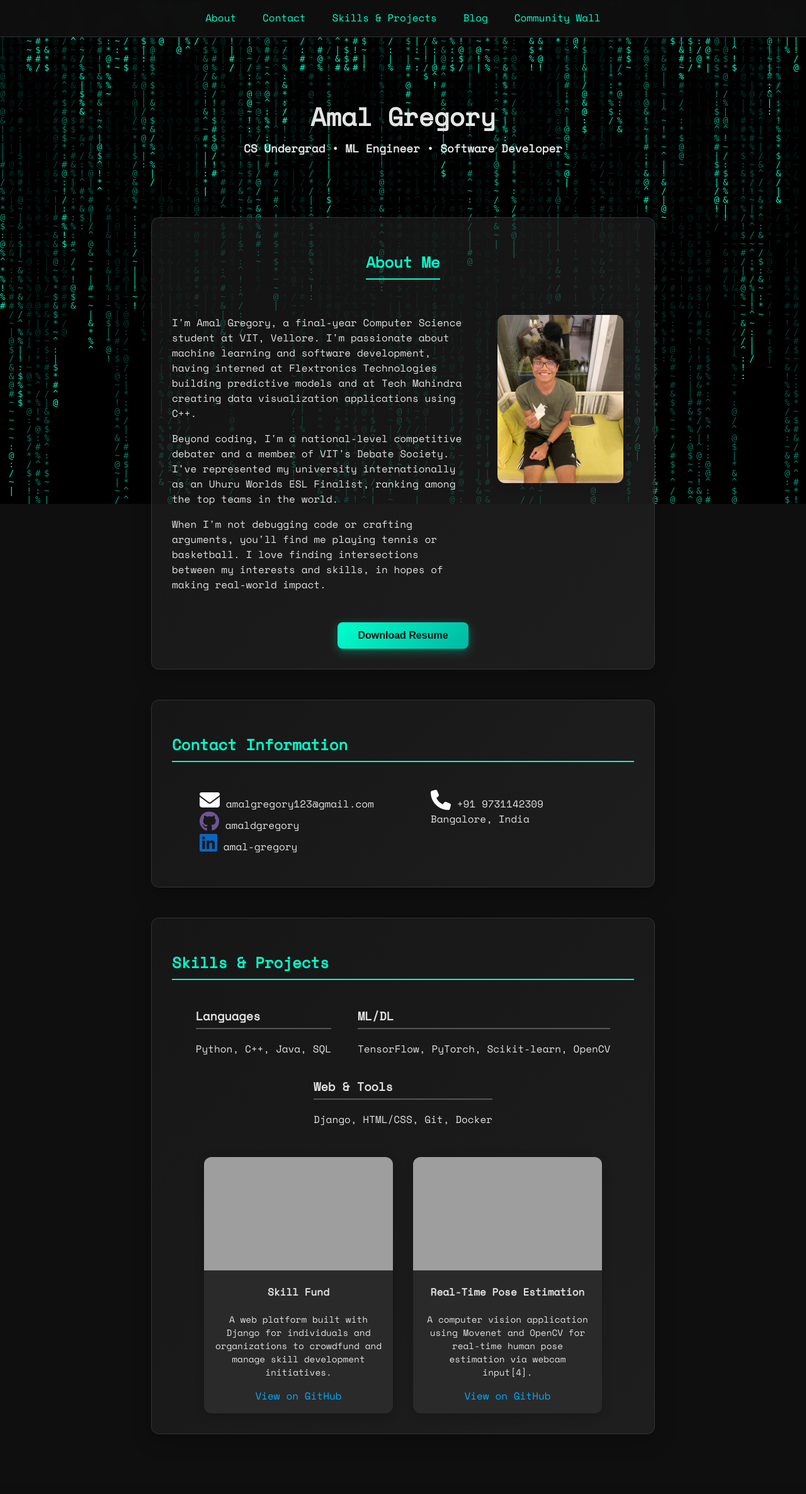
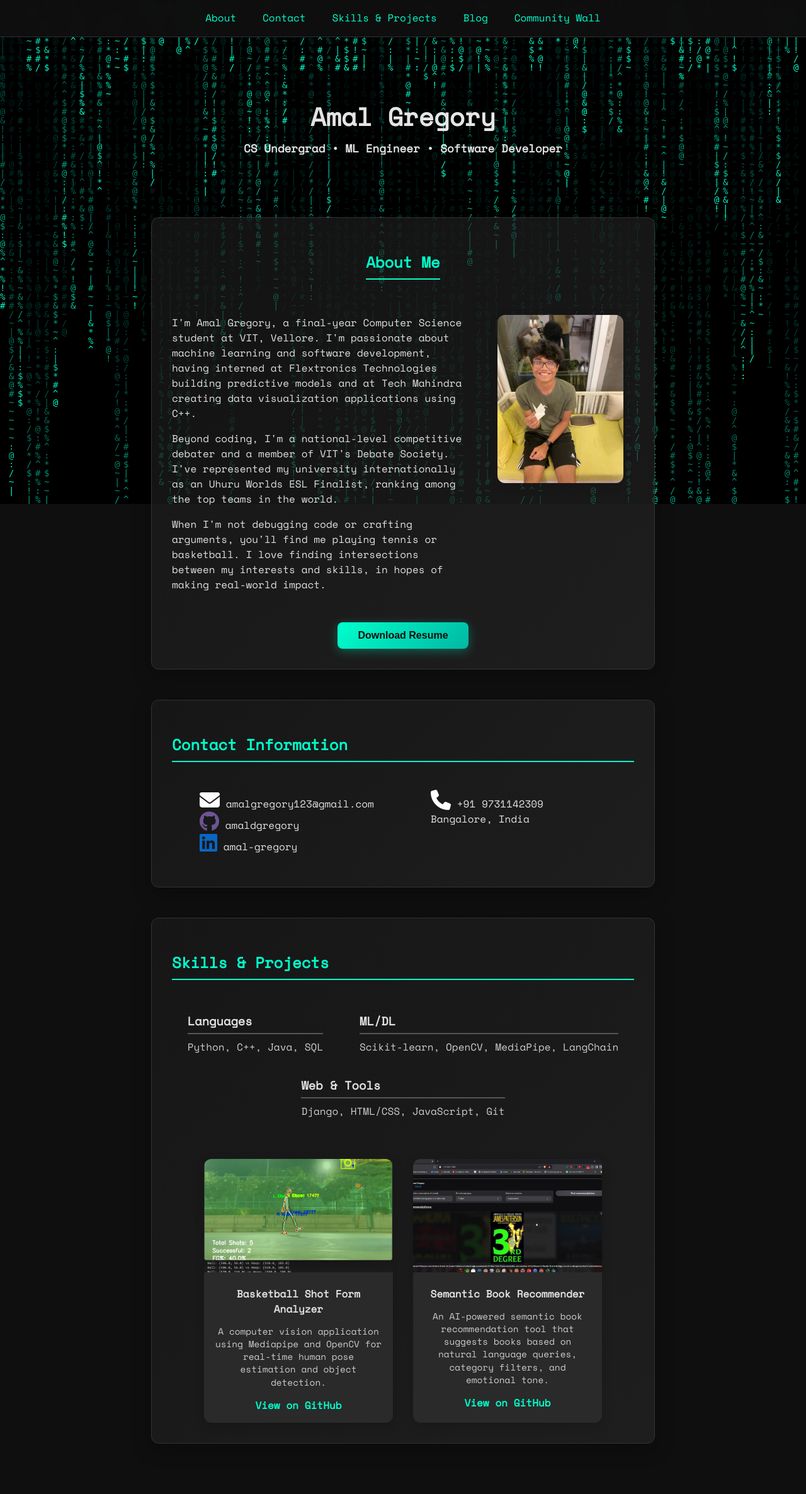
Before and after one commit to amaldgregory/portfolio_website, a Django app: page / in a window 1280 px wide. Shown: the whole page at 63% size. Before the commit the page ends 2277 px from the top, so only its background shows below. Run offline with Django 5.2, Linux system fonts and the light colour scheme; grey boxes are pictures that could not be loaded.

Commit message:
fixing home page

```diff
--- a/static/css/base.css
+++ b/static/css/base.css
@@ -160,3 +160,87 @@ button:hover {
 html {
   scroll-behavior: smooth;
 }
+
+
+/* Skills & Projects */
+#skills h2 {
+    margin-bottom: 2rem; /* Adds space between the title and the content */
+}
+
+.skills-list {
+    margin-bottom: 3rem; /* Increased space before projects */
+    text-align: center;
+}
+
+.skill-category {
+    display: inline-block;
+    vertical-align: top; /* Ensures alignment if descriptions have different lengths */
+    text-align: left;
+    margin: 0 1.5rem 1rem; /* Added bottom margin for responsiveness */
+}
+
+.skill-category h3 {
+    border-bottom: 2px solid #555;
+    padding-bottom: 5px;
+    margin-bottom: 0.5rem;
+}
+
+.skill-category p {
+    margin: 0;
+    color: #ccc;
+}
+
+.projects-container {
+    display: flex;
+    justify-content: center;
+    gap: 2rem;
+    flex-wrap: wrap;
+}
+
+.project-card {
+    background-color: #2a2a2a;
+    border-radius: 12px;
+    box-shadow: 0 4px 16px rgba(0,0,0,0.2);
+    overflow: hidden;
+    max-width: 300px;
+    text-align: center;
+    transition: transform 0.3s ease, box-shadow 0.3s ease; /* Smooth transition for hover */
+}
+
+/* A nice hover effect for the cards */
+.project-card:hover {
+    transform: translateY(-5px);
+    box-shadow: 0 8px 24px rgba(0,0,0,0.3);
+}
+
+.project-card img {
+    width: 100%;
+    height: 180px;
+    object-fit: cover; /* Ensures the image covers the area without distortion */
+}
+
+.project-card-content {
+    padding: 1rem;
+}
+
+.project-card h4 {
+    margin-top: 0;
+    margin-bottom: 0.5rem;
+}
+
+.project-card p {
+    font-size: 0.9rem;
+    color: #ccc; /* A slightly softer color for the description text */
+    line-height: 1.4;
+}
+
+.project-card a {
+    text-decoration: none;
+    color: #00ffcc;
+    font-weight: bold;
+    transition: color 0.2s ease;
+}
+
+.project-card a:hover {
+    color: #ffffff; /* Brightens the link on hover */
+}
--- a/templates/home.html
+++ b/templates/home.html
@@ -93,47 +93,49 @@
             </div>
         </section>
 
-        <section id="skills">
+                <section id="skills">
             <h2>Skills & Projects</h2>
-            <div style="margin-bottom: 2rem; text-align: center;">
-                <div style="display: inline-block; text-align: left; margin: 0 1rem;">
-                    <h3 style="border-bottom: 2px solid #555; padding-bottom: 5px;">Languages</h3>
+
+            <div class="skills-list">
+                <div class="skill-category">
+                    <h3>Languages</h3>
                     <p>Python, C++, Java, SQL</p>
                 </div>
-                <div style="display: inline-block; text-align: left; margin: 0 1rem;">
-                    <h3 style="border-bottom: 2px solid #555; padding-bottom: 5px;">ML/DL</h3>
-                    <p>TensorFlow, PyTorch, Scikit-learn, OpenCV</p>
+                <div class="skill-category">
+                    <h3>ML/DL</h3>
+                    <p>Scikit-learn, OpenCV, MediaPipe, LangChain</p>
                 </div>
-                <div style="display: inline-block; text-align: left; margin: 0 1rem;">
-                    <h3 style="border-bottom: 2px solid #555; padding-bottom: 5px;">Web & Tools</h3>
-                    <p>Django, HTML/CSS, Git, Docker</p>
+                <div class="skill-category">
+                    <h3>Web & Tools</h3>
+                    <p>Django, HTML/CSS, JavaScript, Git</p>
                 </div>
             </div>
 
-            <div class="projects-container" style="display: flex; justify-content: center; gap: 2rem; flex-wrap: wrap;">
+            <div class="projects-container">
 
                 <!-- Project Card 1 -->
-                <div class="project-card" style="background-color: #2a2a2a; border-radius: 12px; box-shadow: 0 4px 16px rgba(0,0,0,0.2); overflow: hidden; max-width: 300px; text-align: center;">
-                    <img src="{% static 'assets/project_1_semantic' %}" alt="Skill Fund Project" style="width: 100%; height: 180px; object-fit: cover;">
-                    <div style="padding: 1rem;">
-                        <h4 style="margin-top: 0;">Skill Fund</h4>
-                        <p style="font-size: 0.9rem;">A web platform built with Django for individuals and organizations to crowdfund and manage skill development initiatives.</p>
-                        <a href="https://github.com/amaldgregory/skill-fund" target="_blank" style="text-decoration: none; color: #00aaff;">View on GitHub</a>
+                <div class="project-card">
+                    <img src="{% static 'assets/project_2_basketball.png' %}" alt="Basketball Shot Form Analyzer">
+                    <div class="project-card-content">
+                        <h4>Basketball Shot Form Analyzer</h4>
+                        <p>A computer vision application using Mediapipe and OpenCV for real-time human pose estimation and object detection.</p>
+                        <a href="https://github.com/amaldgregory/basketball_computervision" target="_blank">View on GitHub</a>
                     </div>
                 </div>
 
                 <!-- Project Card 2 -->
-                <div class="project-card" style="background-color: #2a2a2a; border-radius: 12px; box-shadow: 0 4px 16px rgba(0,0,0,0.2); overflow: hidden; max-width: 300px; text-align: center;">
-                    <img src="{% static 'assets/project_2_basketball' %}" alt="Pose Estimation Project" style="width: 100%; height: 180px; object-fit: cover;">
-                    <div style="padding: 1rem;">
-                        <h4 style="margin-top: 0;">Real-Time Pose Estimation</h4>
-                        <p style="font-size: 0.9rem;">A computer vision application using Movenet and OpenCV for real-time human pose estimation via webcam input[4].</p>
-                        <a href="https://github.com/amaldgregory/pose-estimation" target="_blank" style="text-decoration: none; color: #00aaff;">View on GitHub</a>
+                <div class="project-card">
+                    <img src="{% static 'assets/project_1_semantic.png' %}" alt="Semantic Book Recommender">
+                    <div class="project-card-content">
+                        <h4>Semantic Book Recommender</h4>
+                        <p>An AI-powered semantic book recommendation tool that suggests books based on natural language queries, category filters, and emotional tone.</p>
+                        <a href="https://github.com/amaldgregory/semantic_book_recommendation" target="_blank">View on GitHub</a>
                     </div>
                 </div>
 
             </div>
         </section>
+
     </div>
 </body>
 
```
Also changed, not shown: static/assets/project_1_semantic.png (added), static/assets/project_2_basketball.png (added).
